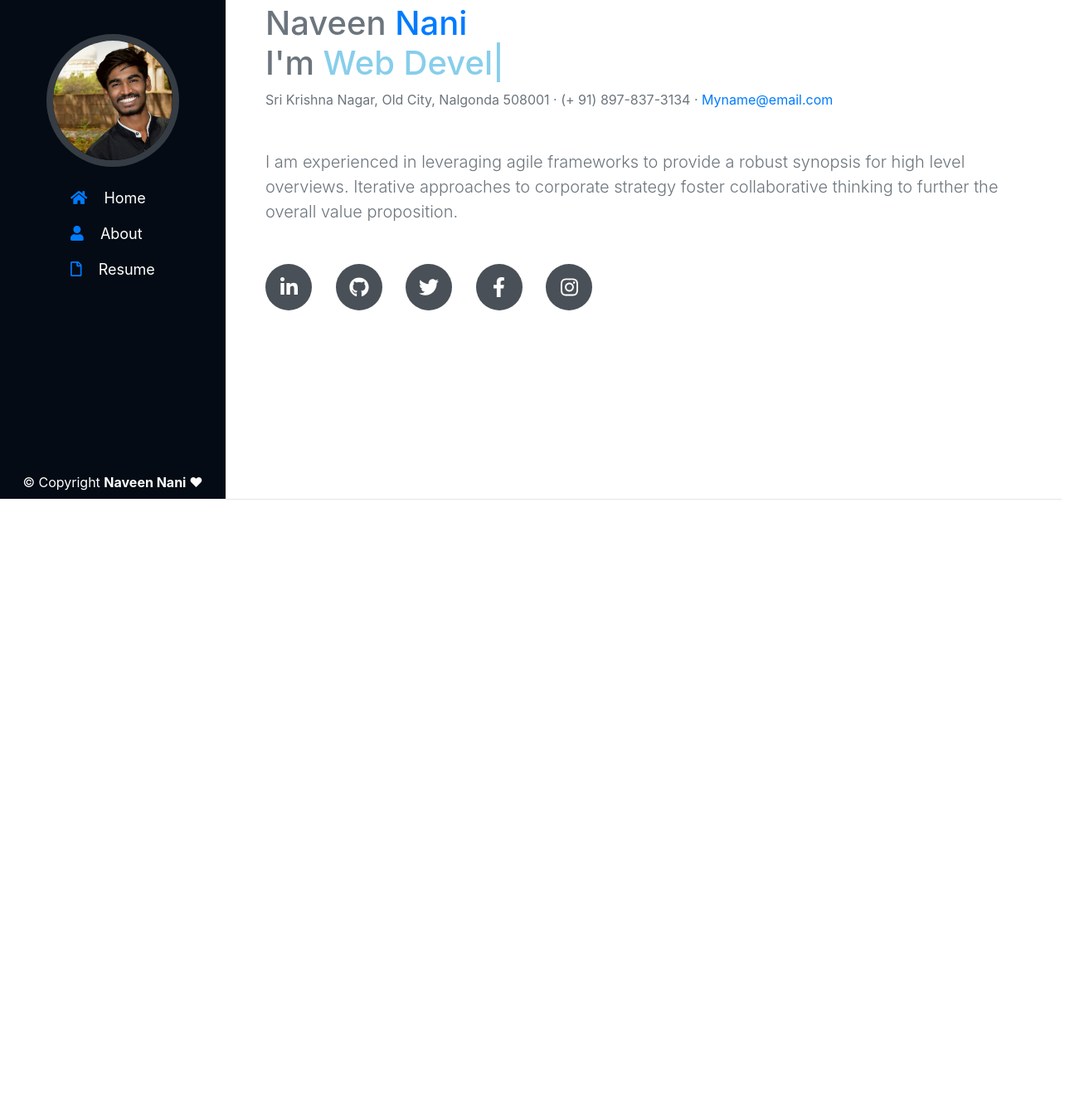
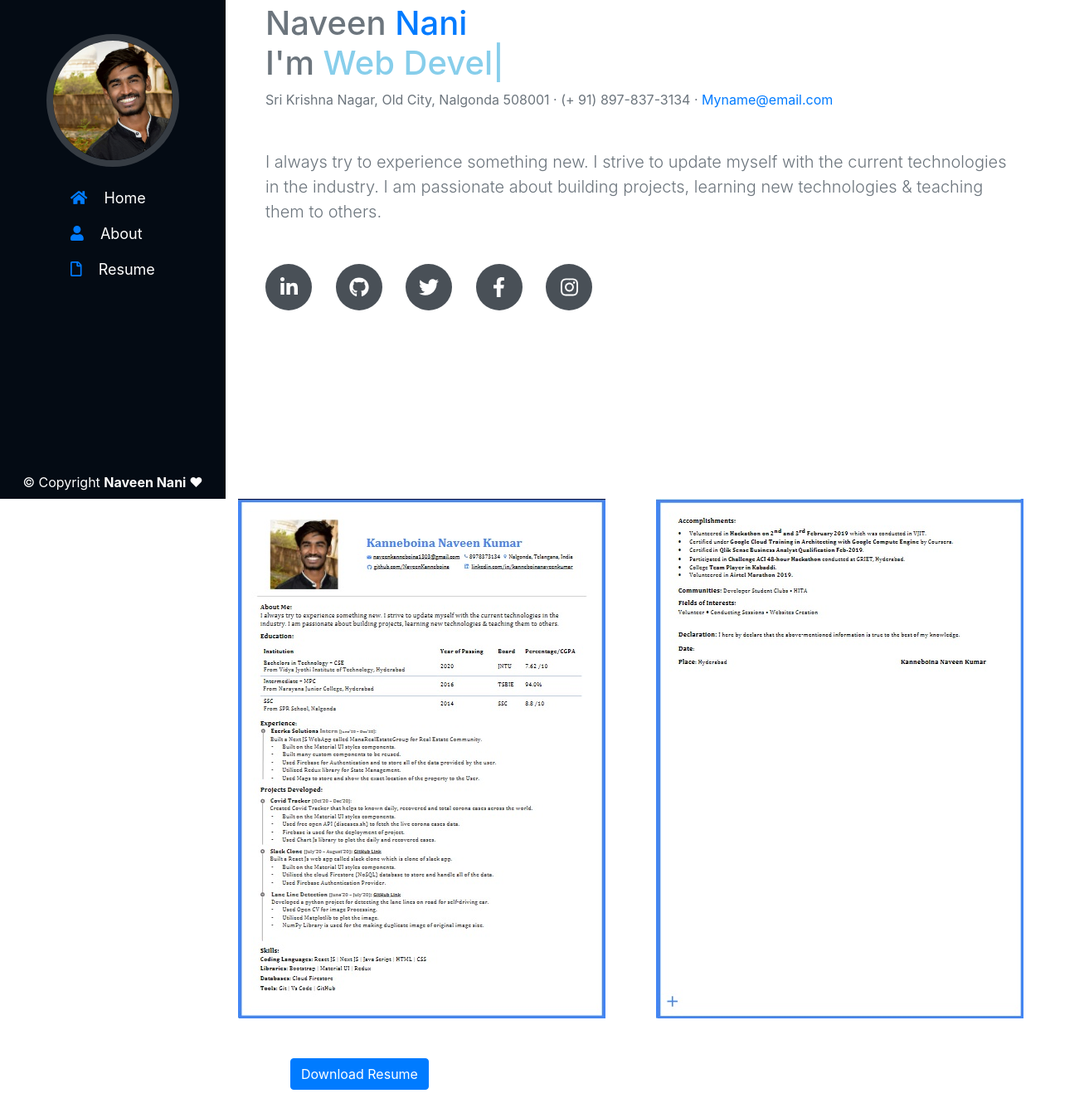
Before and after one commit to NaveenKanneboina/Website, a plain HTML site: page index.html in a window 1280 px wide. Shown: the part 199-1540 px from the top of the page at 83% size, 1313 px wide, since content can reach past the window. Before the commit the page ends 801 px from the top, so only its background shows below. Drawn offline with nearby package versions, Linux system fonts and the light colour scheme.

Commit message:
added Resume

```diff
--- a/css/style.css
+++ b/css/style.css
@@ -80,3 +80,10 @@ h1 span{
   margin-bottom: auto;
 }
 }
+
+@media (max-width: 576px) {
+  .resumeImg {
+    width: 300px;
+    object-fit: contain;
+  }
+ }
--- a/index.html
+++ b/index.html
@@ -38,7 +38,7 @@
         </span>
     </nav>
     <div class="container-fluid p-0">
-        <!-- About-->
+        <!-- Home-->
         <section class="resume-section" id="home">
             <div class="resume-section-content">
                 <h1 class="mb-0">
@@ -50,7 +50,7 @@
                     Sri Krishna Nagar, Old City, Nalgonda 508001 · (+ 91) 897-837-3134 ·
                     <a href="mailto:naveenkanneboina1303@gmail.com">Myname@email.com</a>
                 </div>
-                <p class="lead mb-5">I am experienced in leveraging agile frameworks to provide a robust synopsis for high level overviews. Iterative approaches to corporate strategy foster collaborative thinking to further the overall value proposition.</p>
+                <p class="lead mb-5">I always try to experience something new. I strive to update myself with the current technologies in the industry. I am passionate about building projects, learning new technologies & teaching them to others.</p>
                 <div class="social-icons">
                     <a class="social-icon" href="https://www.linkedin.com/in/kanneboina-naveen-kumar-48652b190/"><i class="fab fa-linkedin-in"></i></a>
                     <a class="social-icon" href="https://github.com/NaveenKanneboina"><i class="fab fa-github"></i></a>
@@ -60,6 +60,29 @@
                 </div>
             </div>
         </section>
+        <!-- <hr class="m-0" /> -->
+    </div>
+    <div class="container-fluid p-0" id="resume">
+        <!-- Resume-->
+        <!-- <section class="resume-section" > -->
+            <div class="resume-section-content">
+              <div class="container">
+                <div class="row">
+                  <div class="col">
+                    <img class="resumeImg" src="assets/Img/resumeFirst.jpg" alt="" />
+                  </div>
+                  <div class="col">
+                    <img class="resumeImg" src="assets/Img/resumeSecond.jpg" alt="" />
+                  </div>
+                </div>
+                <div class="container m-5">
+                  <a href="assets/Resume/NaveenResume.pdf" download>
+                    <button class="btn btn-primary">Download Resume</button>
+                  </a>
+                </div>
+              </div>
+            </div>
+        <!-- </section> -->
         <hr class="m-0" />
     </div>
     <!-- jQuery first, then Popper.js, then Bootstrap JS -->
```
Also changed, not shown: assets/Img/resumeFirst.jpg (added), assets/Img/resumeSecond.jpg (added), 1 other file.
